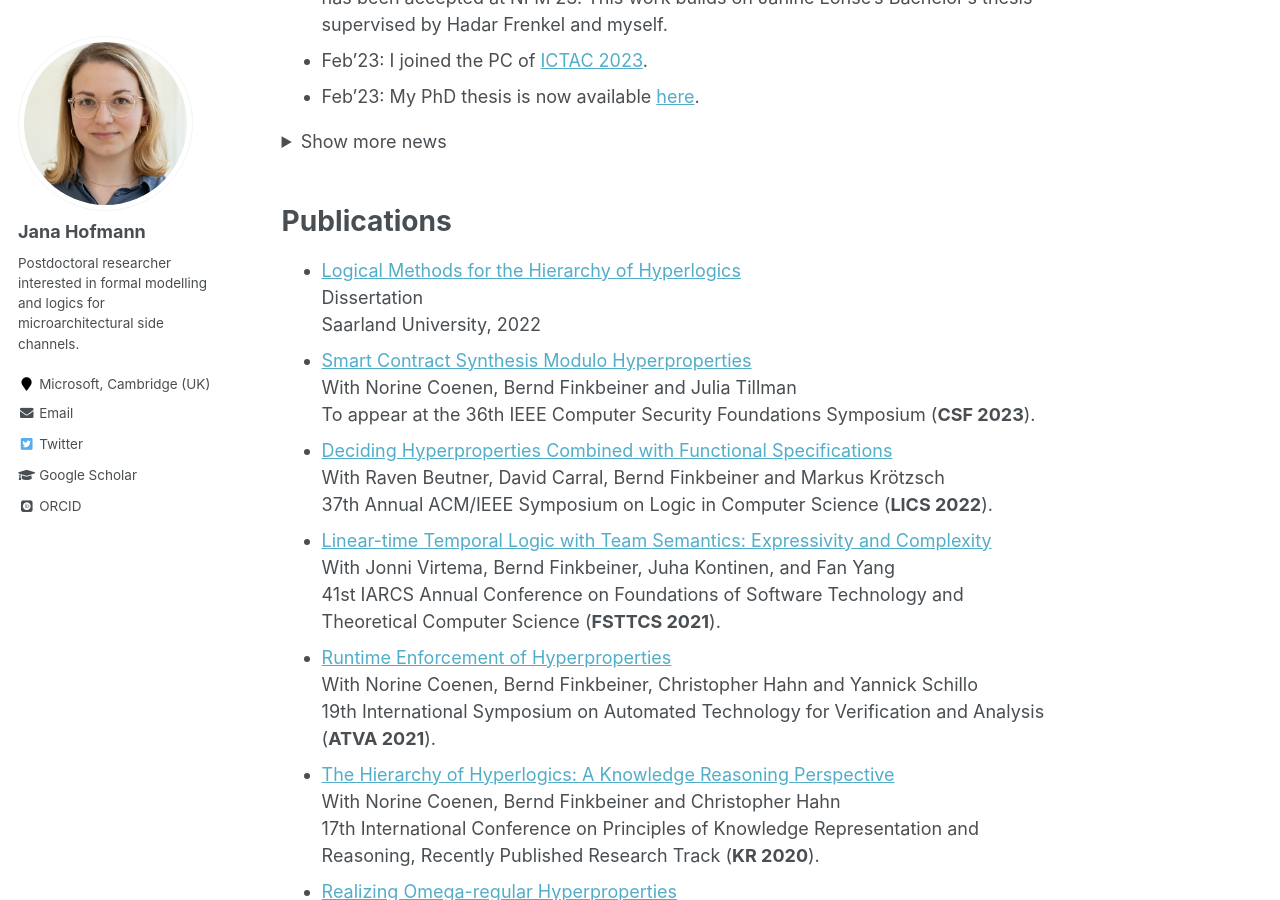
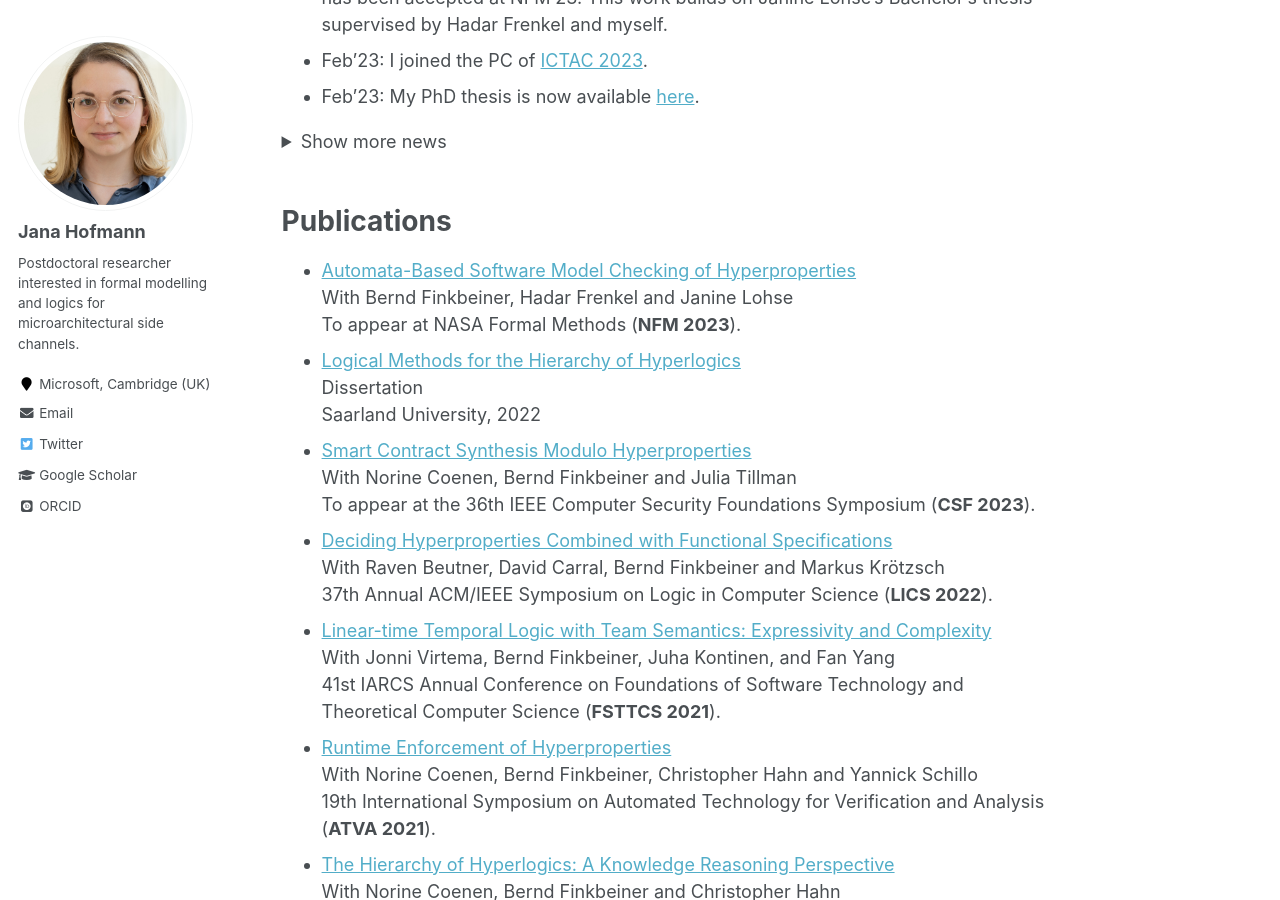
Before and after one commit to janahofmann/janahofmann.github.io, a Jekyll site: the page built from _pages/about.md, in a window 1280 px wide and 900 px high, scrolled down 395 px. Built offline with Jekyll 4.4.1, drawn with Linux system fonts in a browser that asks for light colours; some web fonts are replaced.

Commit message:
nfm 23 paper added

```diff
--- a/_pages/about.md
+++ b/_pages/about.md
@@ -29,6 +29,9 @@ I obtained my PhD from [Saarland University](https://saarland-informatics-campus
 <br>
 
 # Publications
+* [Automata-Based Software Model Checking of Hyperproperties](https://arxiv.org/pdf/2303.14796.pdf)<br>
+  With Bernd Finkbeiner, Hadar Frenkel and Janine Lohse<br>
+  To appear at NASA Formal Methods (**NFM 2023**).
 * [Logical Methods for the Hierarchy of Hyperlogics](https://publikationen.sulb.uni-saarland.de/bitstream/20.500.11880/35154/1/dissertation_jana_hofmann.pdf)<br>
   Dissertation<br>
   Saarland University, 2022
```
